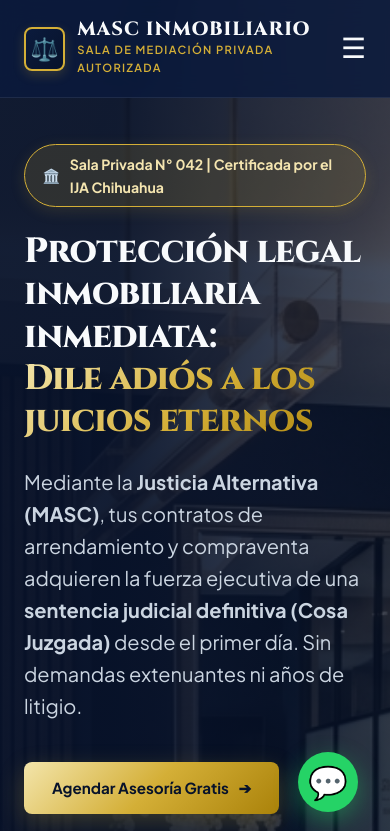
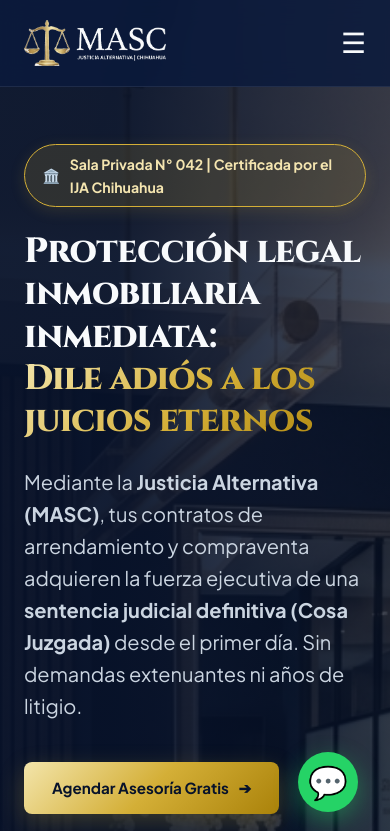
Before and after one commit to EMarines/Justicia-Alternativa, a plain HTML site: page index.html in a window 390 px wide. Shown: the top 831 px of the page. Drawn offline with Linux system fonts and the light colour scheme.

Commit message:
Update official MASC logo without background, phone number to 614 532 7446 and email to mascchih@gmail.com

```diff
--- a/css/styles.css
+++ b/css/styles.css
@@ -204,41 +204,18 @@ ul {
   gap: 0.75rem;
 }
 
-.logo-icon {
-  width: 44px;
-  height: 44px;
-  background: var(--navy-gradient);
-  border: 2px solid var(--accent-gold);
-  border-radius: var(--radius-sm);
-  display: flex;
-  align-items: center;
-  justify-content: center;
-  color: var(--accent-gold);
-  font-size: 1.4rem;
-  box-shadow: 0 4px 12px rgba(212, 175, 55, 0.2);
-}
-
-.logo-text-group {
-  display: flex;
-  flex-direction: column;
-}
-
-.logo-title {
-  font-family: var(--font-heading);
-  font-weight: 800;
-  font-size: 1.2rem;
-  color: var(--text-white);
-  letter-spacing: 0.05em;
-  line-height: 1;
-}
-
-.logo-subtitle {
-  font-size: 0.7rem;
-  color: var(--accent-gold);
-  font-weight: 600;
-  letter-spacing: 0.12em;
-  text-transform: uppercase;
-  margin-top: 2px;
+.brand-logo-img {
+  height: 46px;
+  width: auto;
+  max-width: 240px;
+  object-fit: contain;
+  display: block;
+  transition: transform var(--transition-fast), opacity var(--transition-fast);
+}
+
+.brand-logo:hover .brand-logo-img {
+  opacity: 0.95;
+  transform: scale(1.02);
 }
 
 .nav-links {
--- a/index.html
+++ b/index.html
@@ -24,11 +24,7 @@
   <header class="header-nav" id="headerNav">
     <div class="container nav-container">
       <a href="#inicio" class="brand-logo" aria-label="Ir al inicio">
-        <div class="logo-icon">⚖️</div>
-        <div class="logo-text-group">
-          <span class="logo-title">MASC INMOBILIARIO</span>
-          <span class="logo-subtitle">SALA DE MEDIACIÓN PRIVADA AUTORIZADA</span>
-        </div>
+        <img src="assets/images/logo-light.png" alt="MASC Justicia Alternativa Chihuahua Logo" class="brand-logo-img">
       </a>
 
       <nav>
@@ -607,8 +603,8 @@
                 <div class="info-details">
                   <h5>Teléfono Directo & WhatsApp</h5>
                   <p>
-                    <a href="tel:6144128900">(614) 412-8900</a> |
-                    <a href="https://wa.me/526142359988" target="_blank" rel="noopener">WhatsApp: (614) 235-9988</a>
+                    <a href="tel:6145327446">(614) 532-7446</a> |
+                    <a href="https://wa.me/526145327446" target="_blank" rel="noopener">WhatsApp: (614) 532-7446</a>
                   </p>
                 </div>
               </div>
@@ -617,7 +613,7 @@
                 <div class="info-icon">✉️</div>
                 <div class="info-details">
                   <h5>Correo Electrónico</h5>
-                  <p><a href="mailto:contacto@mascinmobiliariochihuahua.com">contacto@mascinmobiliariochihuahua.com</a></p>
+                  <p><a href="mailto:mascchih@gmail.com">mascchih@gmail.com</a></p>
                 </div>
               </div>
             </div>
@@ -640,12 +636,12 @@
 
               <div class="form-group">
                 <label for="telefono" class="form-label">Teléfono WhatsApp *</label>
-                <input type="tel" id="telefono" class="form-control" placeholder="Ej. (614) 123-4567" required>
+                <input type="tel" id="telefono" class="form-control" placeholder="Ej. (614) 532-7446" required>
               </div>
 
               <div class="form-group">
                 <label for="correo" class="form-label">Correo Electrónico *</label>
-                <input type="email" id="correo" class="form-control" placeholder="nombre@correo.com" required>
+                <input type="email" id="correo" class="form-control" placeholder="mascchih@gmail.com" required>
               </div>
 
               <div class="form-group">
@@ -683,13 +679,9 @@
 
       <div class="footer-top">
         <div class="footer-brand">
-          <div class="brand-logo">
-            <div class="logo-icon">⚖️</div>
-            <div class="logo-text-group">
-              <span class="logo-title">MASC INMOBILIARIO</span>
-              <span class="logo-subtitle">CHIHUAHUA</span>
-            </div>
-          </div>
+          <a href="#inicio" class="brand-logo" aria-label="Ir al inicio">
+            <img src="assets/images/logo-light.png" alt="MASC Justicia Alternativa Chihuahua Logo" class="brand-logo-img">
+          </a>
           <p>
             Sala de Mediación y Conciliación Privada Autorizada N° 042 por el Instituto de Justicia Alternativa del Poder Judicial del Estado de Chihuahua.
           </p>
@@ -751,7 +743,7 @@
   </div>
 
   <!-- BOTÓN FLOTANTE WHATSAPP -->
-  <a href="https://wa.me/526142359988?text=Hola,%20me%20interesa%20recibir%20asesor%C3%ADa%20sobre%20el%20Convenio%20MASC%20Inmobiliario" class="btn-whatsapp-float" target="_blank" rel="noopener" aria-label="Contactar por WhatsApp">
+  <a href="https://wa.me/526145327446?text=Hola,%20me%20interesa%20recibir%20asesor%C3%ADa%20sobre%20el%20Convenio%20MASC%20Inmobiliario" class="btn-whatsapp-float" target="_blank" rel="noopener" aria-label="Contactar por WhatsApp">
     💬
   </a>
 
```
Also changed, not shown: assets/images/logo-light.png (added), assets/images/logo.png (added), 1 other file.
